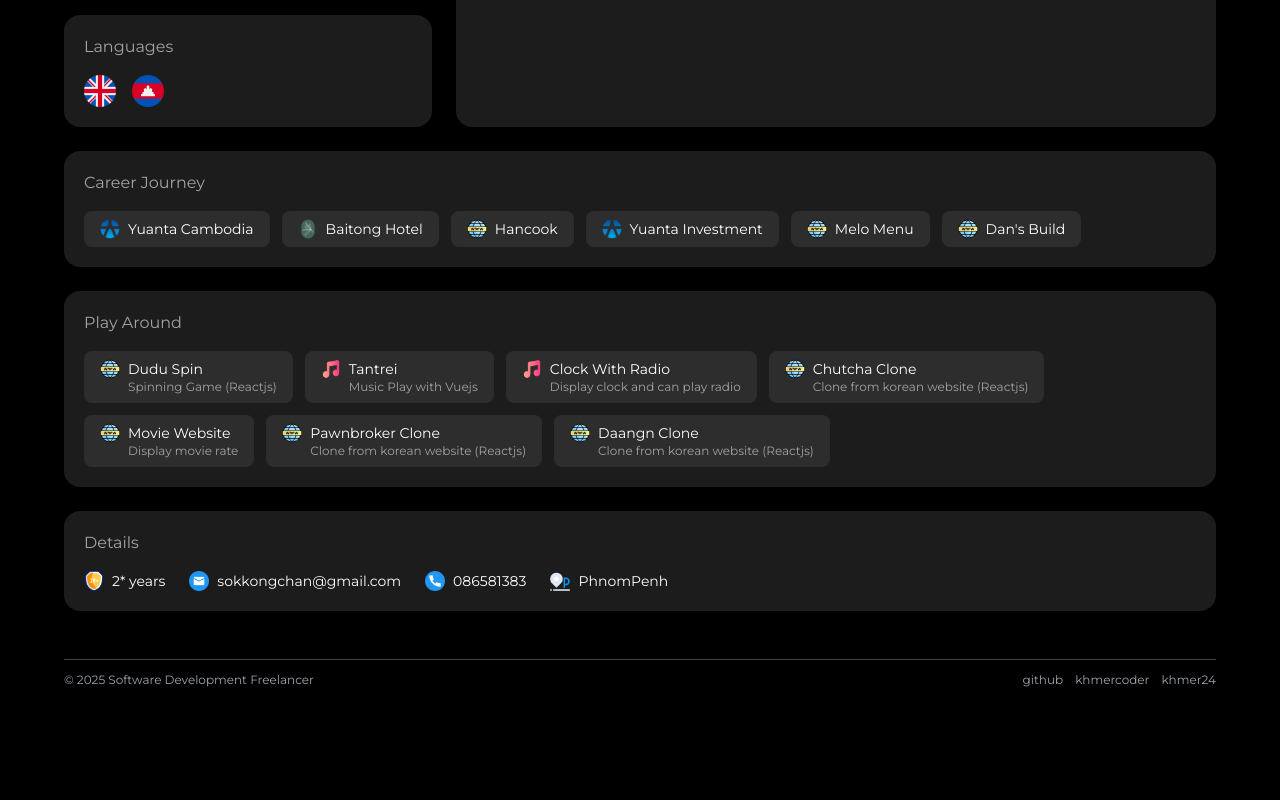
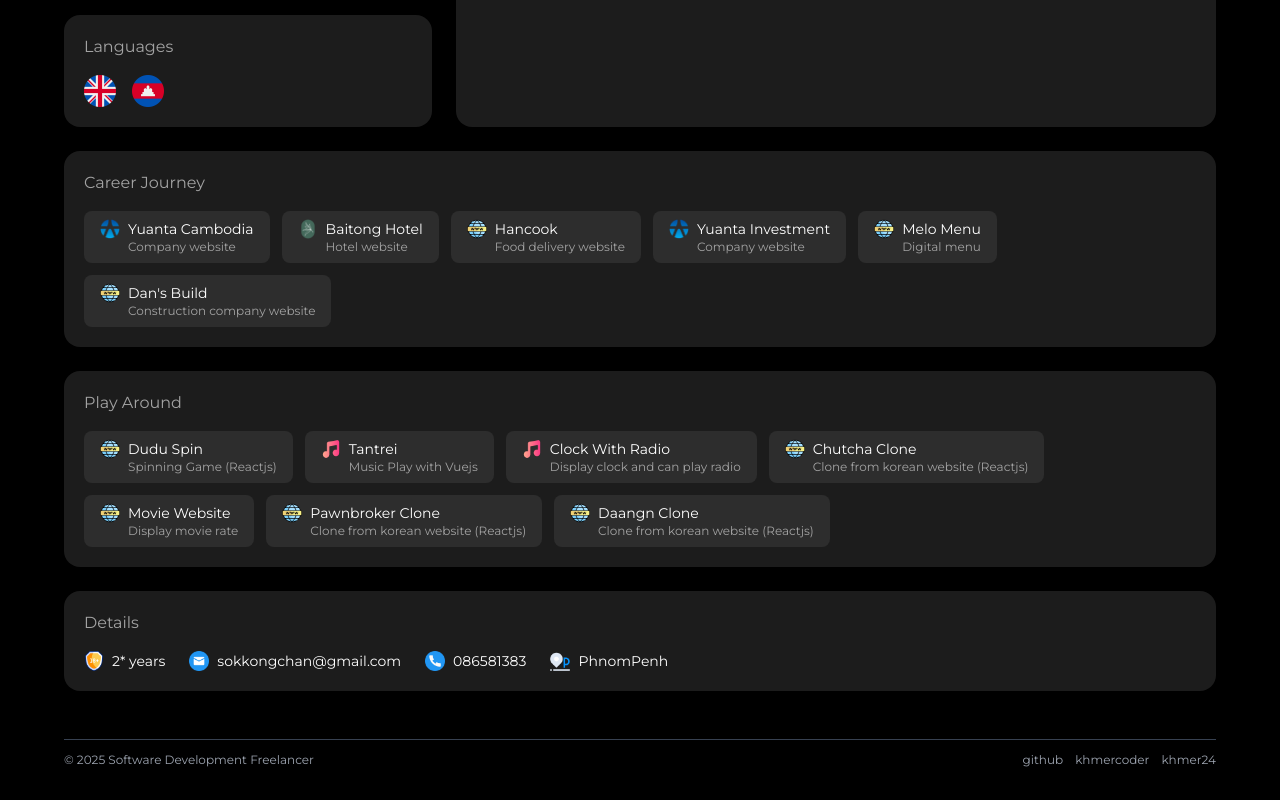
Before and after one commit to kong44/portfolio-dark, a React (Vite) app: page / in a window 1280 px wide. Shown: the part 1867-2667 px from the top of the page. Before the commit the page ends 2587 px from the top, so only its background shows below. Built offline with nearby package versions, Linux system fonts and the light colour scheme.

Commit message:
add desc to link

```diff
--- a/App.tsx
+++ b/App.tsx
@@ -242,10 +242,17 @@
                 key={item.name}
                 target="_blank"
                 rel="noopener noreferrer"
-                className="flex items-center gap-2 bg-tag text-white text-sm px-4 py-2 rounded-lg hover:bg-gray-700 transition-colors"
+                className="bg-tag text-white text-sm px-4 py-2 rounded-lg hover:bg-gray-700 transition-colors"
               >
+              <div className="flex items-center gap-2">
                 <img src={item.icon} className="w-5 h-5" />
                 <span>{item.name}</span>
+              </div>
+              <div className="flex items-center gap-2">
+                <span className="w-5"></span>
+                <span className="text-light-gray text-xs">{item.desc}</span>
+              </div>
+
               </a>
             ))}
           </div>
--- a/constants.ts
+++ b/constants.ts
@@ -139,12 +139,12 @@
 export const programmingLanguage = [javascript,css,html,mysql,php,flutter,tailwindcss, etc];
 
 export const portfolioLinks: Link[] = [
-    { name: "Yuanta Cambodia", url: "https://yuantacambodia.com.kh/index.php", icon: yuanta },
-    { name: "Baitong Hotel", url: "https://www.baitonghotel.asia/", icon: baitong },
-    { name: "Hancook", url: "https://hancook.food/home", icon: www },
-    { name: "Yuanta Investment", url: "https://invest.yuantacambodia.com.kh/", icon: yuanta },
-    { name: "Melo Menu", url: "https://melo.hancook.food/", icon: www},
-    { name: "Dan's Build", url: "https://www.dansbuild.com/", icon: www},
+    { name: "Yuanta Cambodia", desc:"Company website", url: "https://yuantacambodia.com.kh/index.php", icon: yuanta },
+    { name: "Baitong Hotel", desc:"Hotel website", url: "https://www.baitonghotel.asia/", icon: baitong },
+    { name: "Hancook", desc:"Food delivery website", url: "https://hancook.food/home", icon: www },
+    { name: "Yuanta Investment", desc:"Company website", url: "https://invest.yuantacambodia.com.kh/", icon: yuanta },
+    { name: "Melo Menu", desc:"Digital menu", url: "https://melo.hancook.food/", icon: www},
+    { name: "Dan's Build", desc:"Construction company website", url: "https://www.dansbuild.com/", icon: www},
 ];
 export const playArounds: Play[] = [
     { name: "Dudu Spin", desc: "Spinning Game (Reactjs)", url: "https://duduchoice.vercel.app", icon: www },
--- a/types.ts
+++ b/types.ts
@@ -24,6 +24,7 @@
   name: string;
   url: string;
   icon: string;
+  desc: string;
 }
 
 export interface Play {
```
